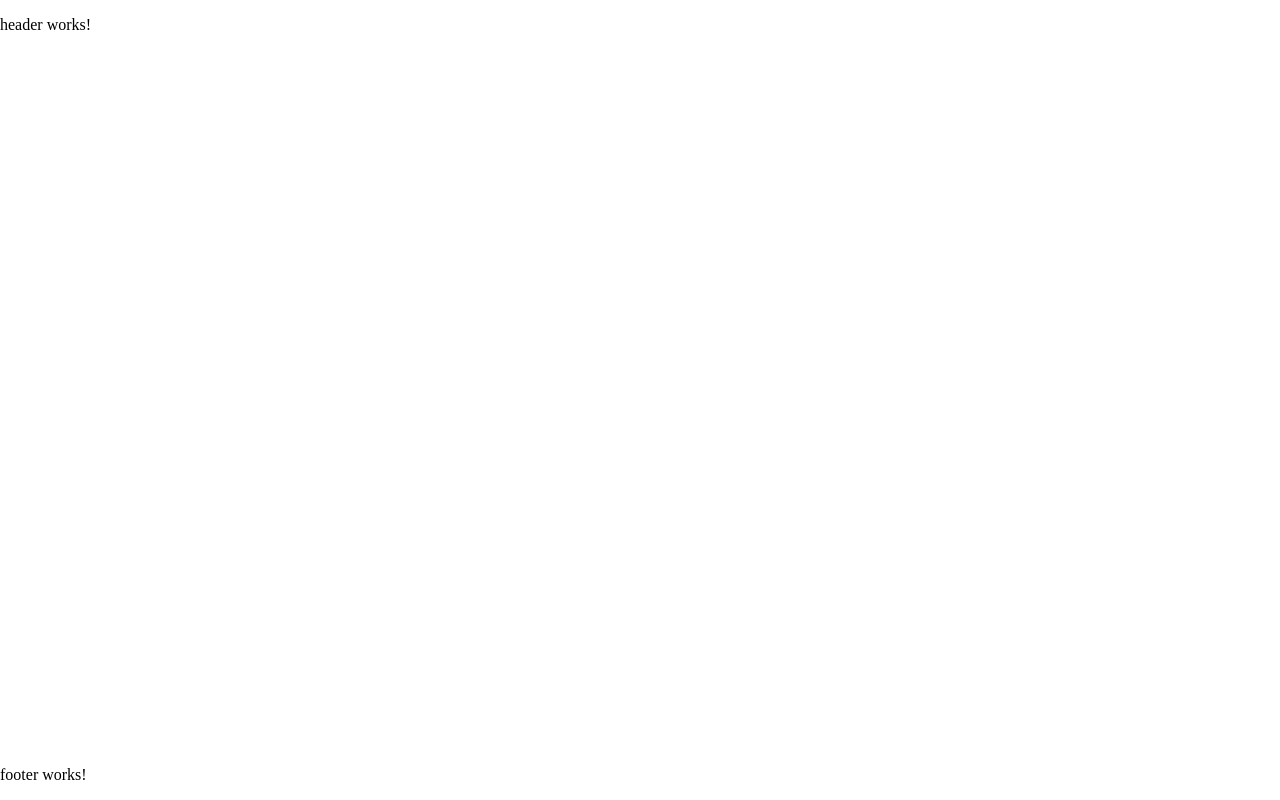
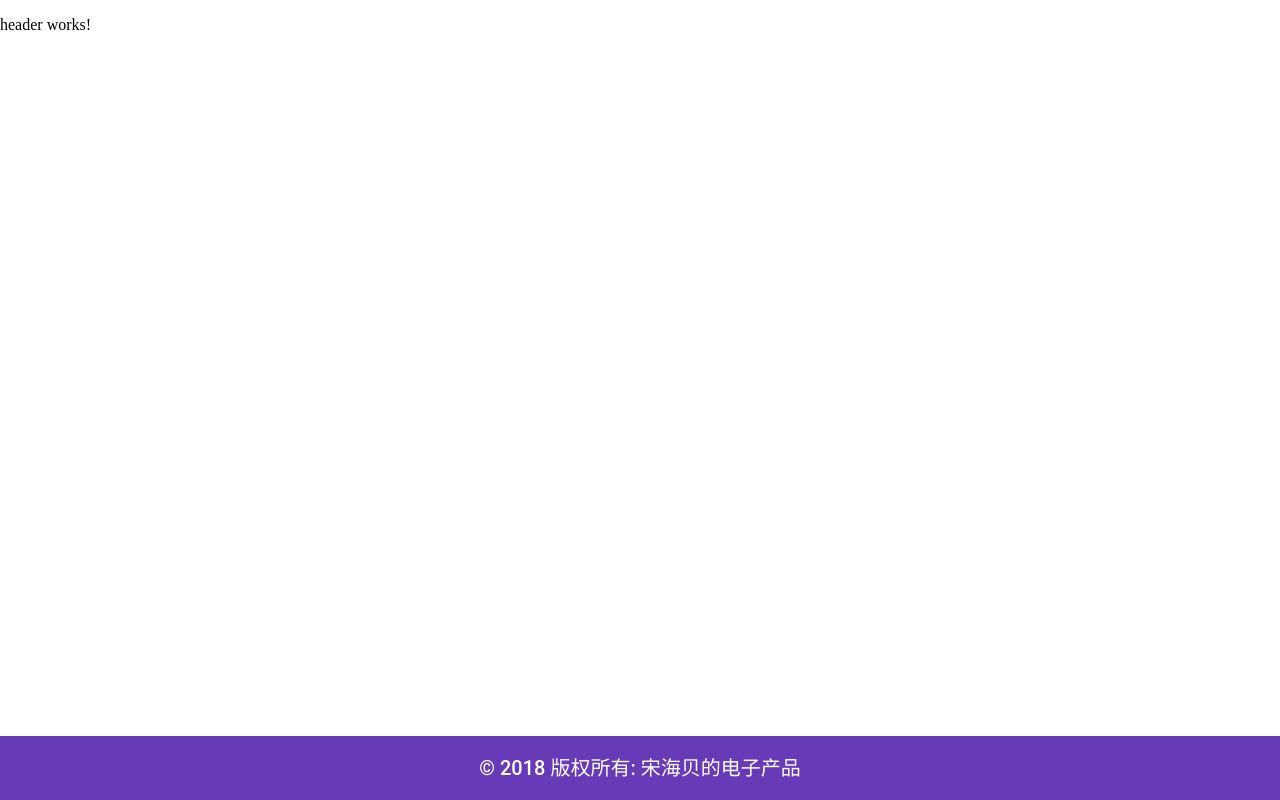
Before and after one commit to baby7305/angular-tutorial, an Angular app: page / in a window 1280 px wide. Built offline with nearby package versions, Linux system fonts and the light colour scheme.

Commit message:
页脚footer配置

```diff
--- a/src/app/core/footer/footer.component.html
+++ b/src/app/core/footer/footer.component.html
@@ -1,3 +1,5 @@
-<p>
-  footer works!
-</p>
+<mat-toolbar color="primary">
+  <span class="fill-remaining-space"></span>
+  <span>&copy; 2018 版权所有: 宋海贝的电子产品</span>
+  <span class="fill-remaining-space"></span>
+</mat-toolbar>
--- a/src/styles.scss
+++ b/src/styles.scss
@@ -18,3 +18,9 @@ app-root,
 main {
     flex: 1
 }
+
+.fill-remaining-space {
+    // 使用 flexbox 填充剩余空间
+    // @angular/material 中的很多控件使用了 flex 布局
+    flex: 1 1 auto;
+}
```
